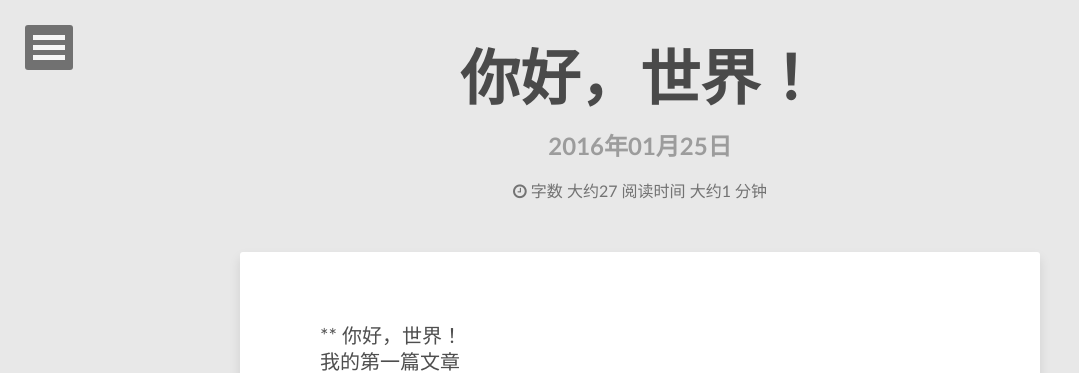
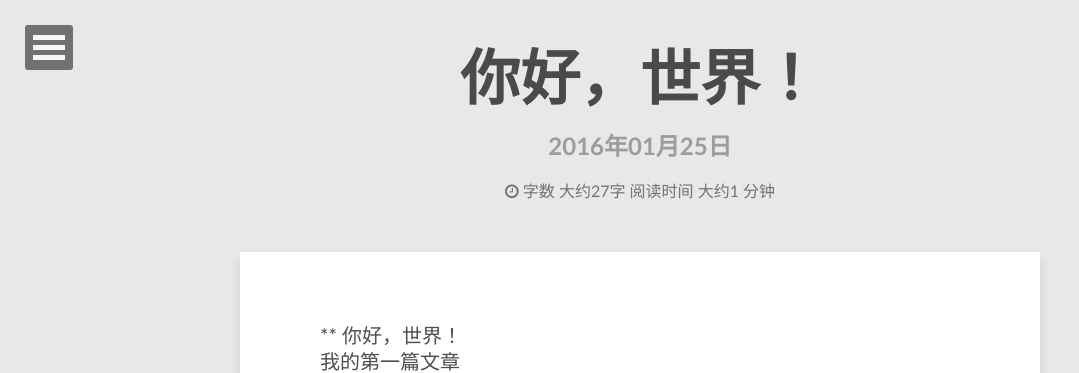
Before and after one commit to uare/uare.github.io, a Jekyll site: the page built from _posts/2016-01-25-hello-world.md, in a window 1280 px wide. Shown: the top 373 px of the page, without its empty margins (0-1079 px from the left). Built offline with Jekyll 4.4.1, drawn with Linux system fonts in a browser that asks for light colours; comment, search, counter and statistics services are not loaded.

```diff
--- a/_includes/read-time.html
+++ b/_includes/read-time.html
@@ -1,3 +1,3 @@
 {% assign readtime = content | strip_html | strip_newlines | split: "" | size | divided_by:site.words_per_minute %}
-字数 大约{{ content | strip_html | strip_newlines | split: "" | size }}
+字数 大约{{ content | strip_html | strip_newlines | split: "" | size }}字
 阅读时间 大约{% if readtime <= 1 %}1 分钟{% else %}{{ readtime }} 分钟{% endif %}
```
Also changed, not shown: pages/about.md (+4 -4 lines).
